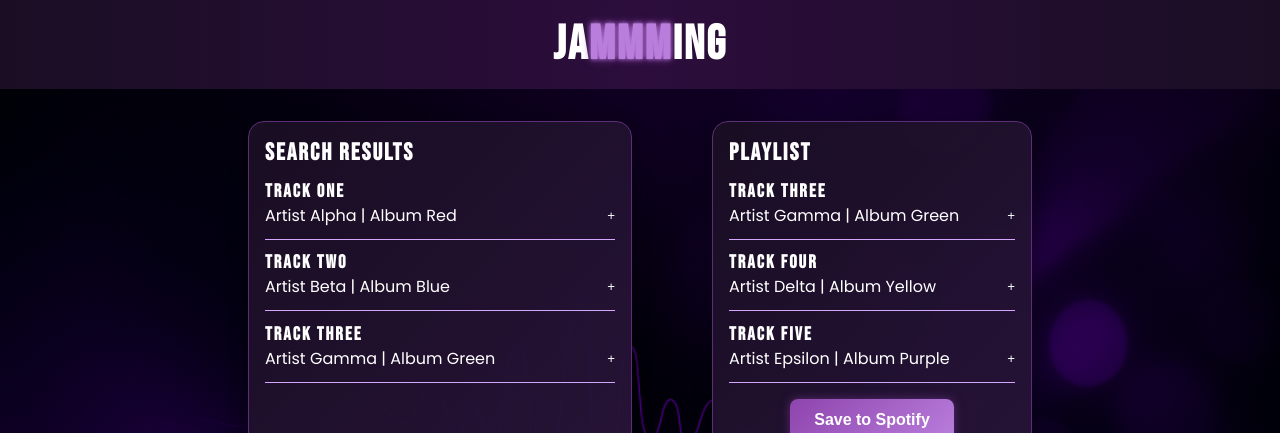
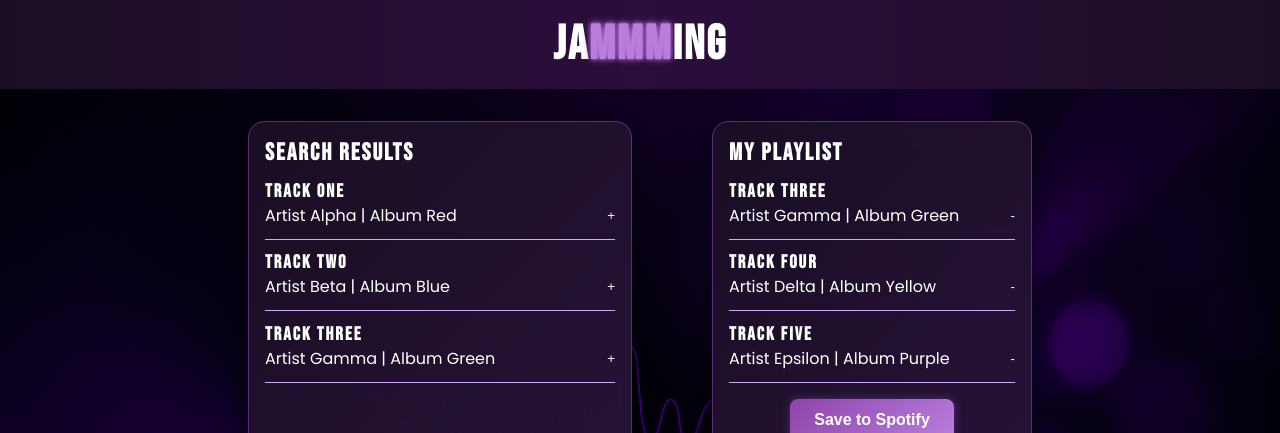
Before and after one commit to Abdulaziz-Abukar/Jammming, a React (Vite) app: page / in a window 1280 px wide. Shown: the top 433 px of the page. Built offline with nearby package versions, Linux system fonts and the light colour scheme.

Commit message:
adds track list component Tree, playlist component tree, adding songs to custom playlist, and removing songs from a custom playlist

```diff
--- a/src/components/Track/Track.jsx
+++ b/src/components/Track/Track.jsx
@@ -1,6 +1,6 @@
 import React from "react";
 import styles from "./Track.module.css";
-export function Track({ track }) {
+export function Track({ track, onAdd, onRemove, isRemoval }) {
   return (
     <div>
       <h3>{track.name}</h3>
@@ -8,7 +8,15 @@ export function Track({ track }) {
         <p>
           {track.artist} | {track.album}
         </p>
-        <button className={styles.button}>+</button>
+        {isRemoval ? (
+          <button className={styles.button} onClick={() => onRemove(track)}>
+            -
+          </button>
+        ) : (
+          <button className={styles.button} onClick={() => onAdd(track)}>
+            +
+          </button>
+        )}
       </div>
     </div>
   );
--- a/src/components/Track/Track.module.css
+++ b/src/components/Track/Track.module.css
@@ -10,4 +10,5 @@
   background-color: transparent;
   border: 0;
   color: var(--text-white);
+  cursor: pointer;
 }
--- a/src/components/Tracklist/TrackList.jsx
+++ b/src/components/Tracklist/TrackList.jsx
@@ -1,10 +1,16 @@
 import React from "react";
 import { Track } from "../Track/Track";
-export function TrackList({ tracks }) {
+export function TrackList({ tracks, onAdd, onRemove, isRemoval }) {
   return (
     <div>
       {tracks.map((track) => (
-        <Track key={track.id} track={track} />
+        <Track
+          key={track.id}
+          track={track}
+          onAdd={onAdd}
+          onRemove={onRemove}
+          isRemoval={isRemoval}
+        />
       ))}
     </div>
   );
--- a/src/containers/AppContainer/AppContainer.jsx
+++ b/src/containers/AppContainer/AppContainer.jsx
@@ -1,4 +1,4 @@
-import React from "react";
+import React, { useState } from "react";
 import { SearchResultContainer } from "../SearchResults/SearchResultContainer";
 import { PlaylistContainer } from "../Playlist/PlaylistContainer";
 import { SearchBar } from "../../components/SearchBar/SearchBar";
@@ -54,13 +54,37 @@ export function AppContainer() {
     },
   ];
 
+  const [searchResults, setSearchResults] = useState(mockSearchResults);
+  const [playlistTracks, setPlaylistTracks] = useState(mockPlaylist);
+  const [playlistName, setPlaylistName] = useState("My Playlist");
+
+  function handleAddTrack(track) {
+    const dupeChecker = playlistTracks.some(
+      (trackInList) => trackInList.id === track.id
+    );
+
+    if (!dupeChecker) {
+      setPlaylistTracks((prevPlaylist) => [...prevPlaylist, track]);
+    }
+  }
+
+  function handleRemoveTrack(track) {
+    setPlaylistTracks((prevPlaylist) =>
+      prevPlaylist.filter((trackInList) => trackInList.id !== track.id)
+    );
+  }
   return (
     <>
       <Header />
       <SearchBar />
       <div className={styles.container}>
-        <SearchResultContainer tracks={mockSearchResults} />
-        <PlaylistContainer tracks={mockPlaylist} />
+        <SearchResultContainer tracks={searchResults} onAdd={handleAddTrack} />
+        <PlaylistContainer
+          tracks={playlistTracks}
+          playlistName={playlistName}
+          onRemove={handleRemoveTrack}
+          isRemoval={true}
+        />
       </div>
     </>
   );
--- a/src/containers/Playlist/PlaylistContainer.jsx
+++ b/src/containers/Playlist/PlaylistContainer.jsx
@@ -1,11 +1,16 @@
 import React from "react";
 import { TrackList } from "../../components/Tracklist/TrackList";
 import styles from "./PlaylistContainer.module.css";
-export function PlaylistContainer({ tracks }) {
+export function PlaylistContainer({
+  tracks,
+  playlistName,
+  onRemove,
+  isRemoval,
+}) {
   return (
     <div className={styles.searchPlaylistContainer}>
-      <h2 className={styles.title}>Playlist</h2>
-      <TrackList tracks={tracks} />
+      <h2 className={styles.title}>{playlistName}</h2>
+      <TrackList tracks={tracks} onRemove={onRemove} isRemoval={isRemoval} />
       <div className={styles.saveButtonContainer}>
         <button className={styles.saveButton}>Save to Spotify</button>
       </div>
--- a/src/containers/SearchResults/SearchResultContainer.jsx
+++ b/src/containers/SearchResults/SearchResultContainer.jsx
@@ -1,11 +1,11 @@
 import React from "react";
 import { TrackList } from "../../components/Tracklist/TrackList";
 import styles from "./SearchResultContainer.module.css";
-export function SearchResultContainer({ tracks }) {
+export function SearchResultContainer({ tracks, onAdd }) {
   return (
     <div className={styles.searchPlaylistContainer}>
       <h2 className={styles.title}>Search Results</h2>
-      <TrackList tracks={tracks} />
+      <TrackList tracks={tracks} onAdd={onAdd} />
     </div>
   );
 }
```
